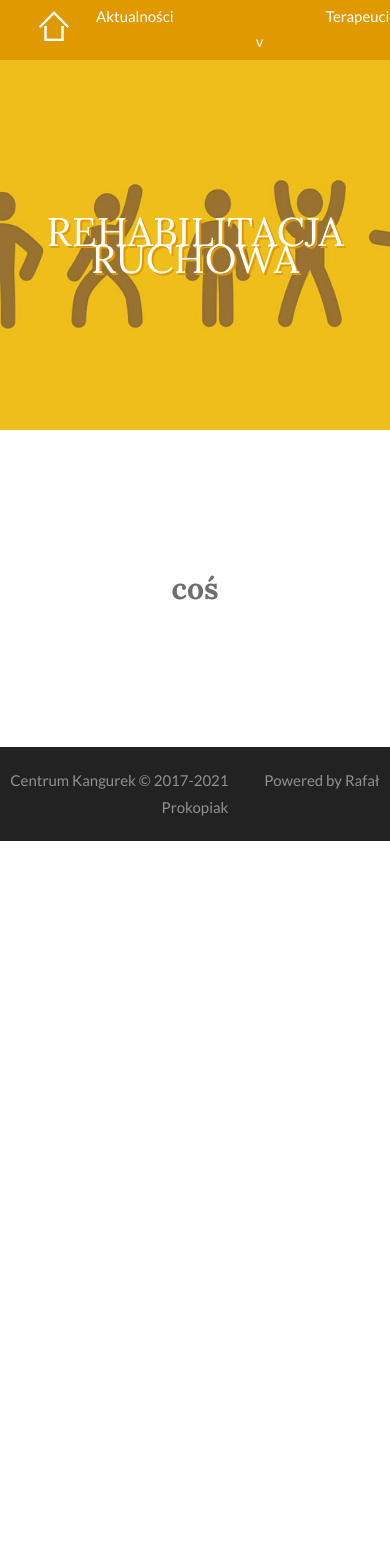
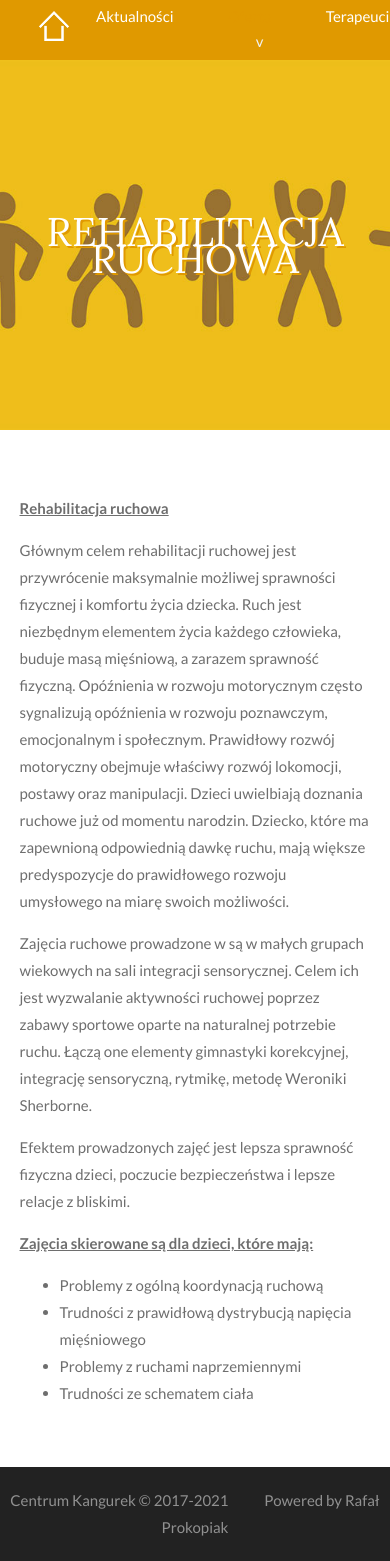
Before and after one commit to Rehaeel/kangurek, a React (Create React App) app: page /rehabilitacja-ruchowa in a window 390 px wide. Shown: the top 1561 px of the page. Before the commit the page ends 844 px from the top, so only its background shows below. Built offline with nearby package versions, Linux system fonts and the light colour scheme.

Commit message:
responsive movement-rehabilitation-site

```diff
--- a/src/component/pages/offer/movement-rehabilitation/movement-rehabilitation.css
+++ b/src/component/pages/offer/movement-rehabilitation/movement-rehabilitation.css
@@ -0,0 +1,9 @@
+.site-section-rehabilitacja-ruchowa * {
+text-align: left;
+}
+
+.site-section-rehabilitacja-ruchowa>p:last-of-type,
+.site-section-rehabilitacja-ruchowa>p:first-of-type
+ {
+    text-decoration: underline;
+}
--- a/src/component/pages/offer/movement-rehabilitation/movement-rehabilitation.js
+++ b/src/component/pages/offer/movement-rehabilitation/movement-rehabilitation.js
@@ -6,8 +6,19 @@ import OfferTemplate from '../offer-template/offer-template';
 export default class MovementRehabilitation extends React.Component {
     render() {
         return (
-            <OfferTemplate header="REHABILITACJA RUCHOWA" img={MRCover}>
-                <h1>coś</h1>
+            <OfferTemplate header="REHABILITACJA RUCHOWA" img={MRCover} name='rehabilitacja-ruchowa' margin={0}>
+                <p><b>Rehabilitacja ruchowa</b></p>
+                <p>Głównym celem rehabilitacji ruchowej jest przywrócenie maksymalnie możliwej sprawności fizycznej i komfortu życia dziecka. Ruch jest niezbędnym elementem życia każdego człowieka, buduje masą mięśniową, a zarazem sprawność fizyczną. Opóźnienia w rozwoju motorycznym często sygnalizują opóźnienia w rozwoju poznawczym, emocjonalnym i społecznym. Prawidłowy rozwój motoryczny obejmuje właściwy rozwój lokomocji, postawy oraz manipulacji. Dzieci uwielbiają doznania ruchowe już od momentu narodzin. Dziecko, które ma zapewnioną odpowiednią dawkę ruchu, mają większe predyspozycje do prawidłowego rozwoju umysłowego na miarę swoich  możliwości.</p>
+                <p>Zajęcia ruchowe prowadzone w są w małych grupach wiekowych na sali integracji sensorycznej. Celem ich jest wyzwalanie aktywności ruchowej  poprzez zabawy sportowe oparte na naturalnej potrzebie ruchu. Łączą one elementy gimnastyki korekcyjnej, integrację sensoryczną, rytmikę, metodę Weroniki Sherborne.</p>
+                <p>Efektem prowadzonych zajęć jest lepsza sprawność fizyczna dzieci, poczucie bezpieczeństwa i lepsze relacje z bliskimi.</p>
+                <p><b>Zajęcia  skierowane są  dla dzieci, które mają:</b></p>
+                <ul>
+                    <li>Problemy z ogólną koordynacją ruchową</li>
+                    <li>Trudności z prawidłową dystrybucją napięcia mięśniowego</li>
+                    <li>Problemy z ruchami naprzemiennymi</li>
+                    <li>Trudności ze schematem ciała</li>
+                </ul>
+
             </OfferTemplate>
         )
     }
```
